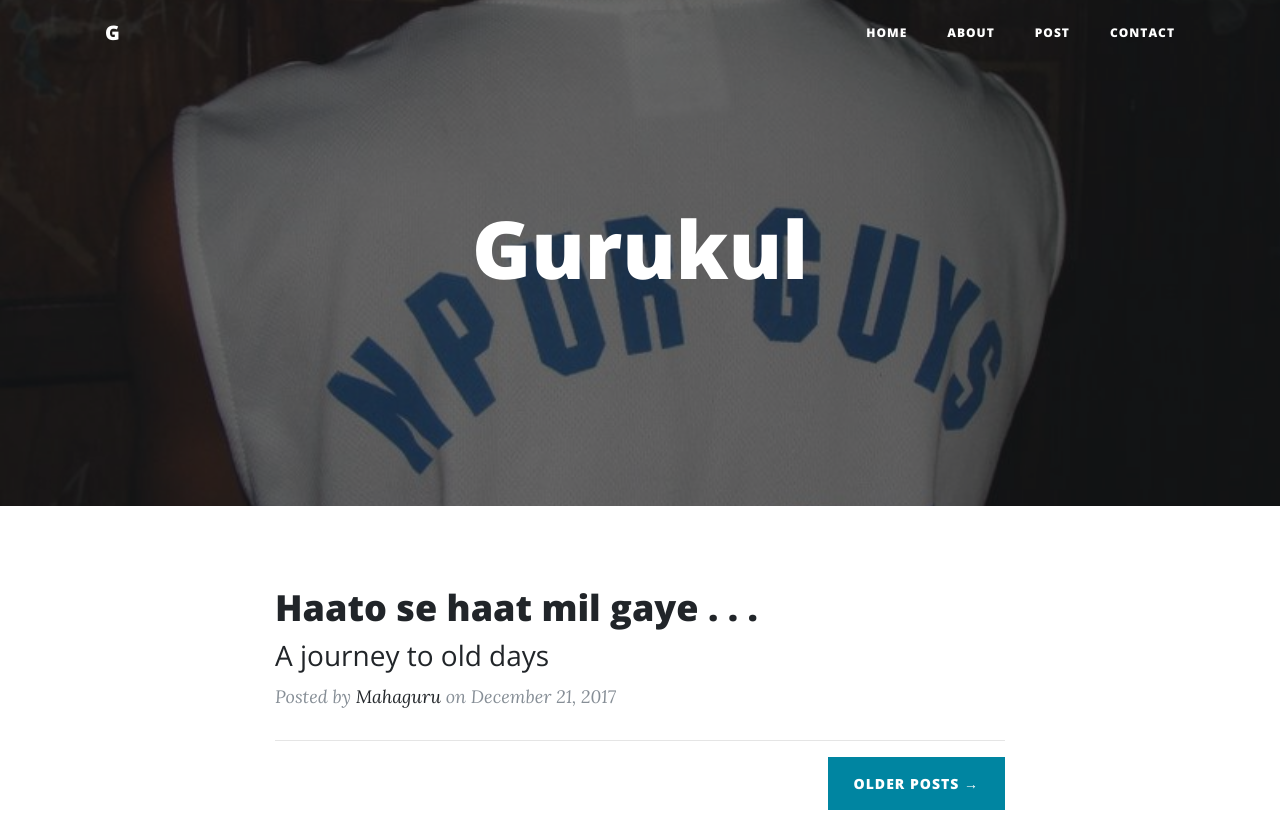
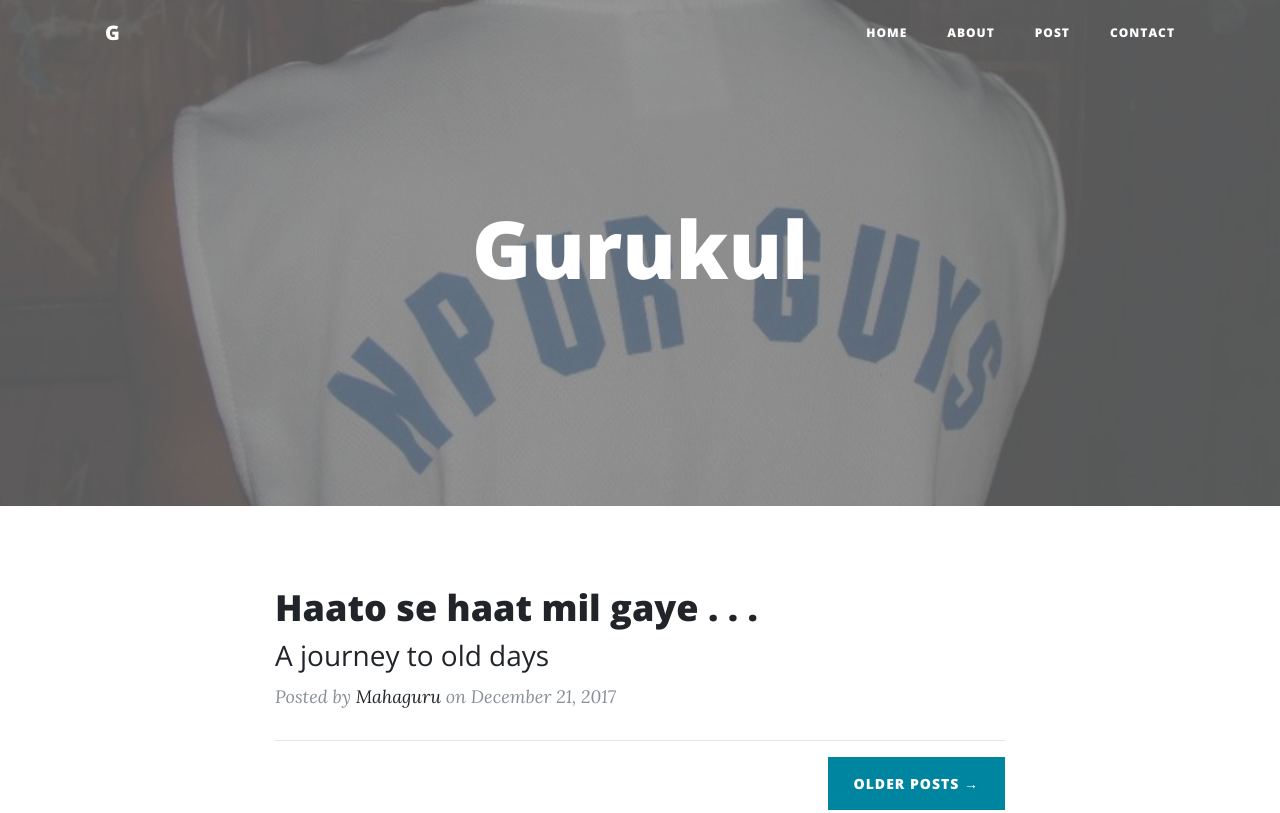
Before and after one commit to fadikar/gurukul.github.io, a website: page index.html in a window 1280 px wide. Shown: the top 813 px of the page. Drawn offline with nearby package versions, Linux system fonts and the light colour scheme.

Commit message:
adding picture

```diff
--- a/index.html
+++ b/index.html
@@ -53,7 +53,7 @@
     </nav>
 
     <!-- Page Header -->
-    <header class="masthead" style="background-image: url('img/npur_guys.jpg')">
+    <header class="masthead" style="background-image: url('img/npur_guys.jpg'); opacity: 0.7">
       <div class="overlay"></div>
       <div class="container">
         <div class="row">
```
Also changed, not shown: about.html (+1 -1 lines), img/GURUS.jpg (added).
